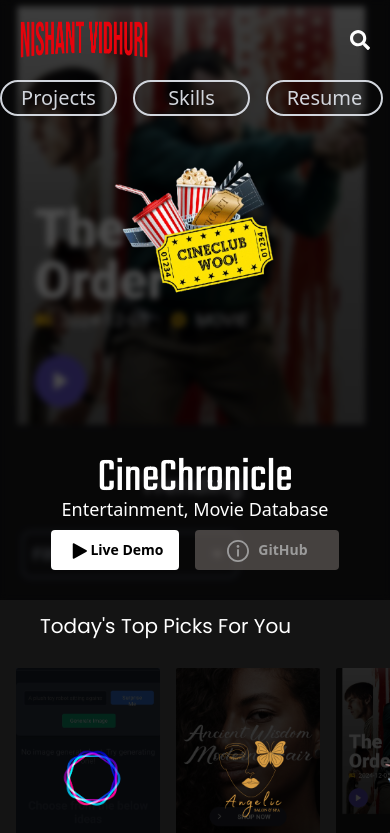
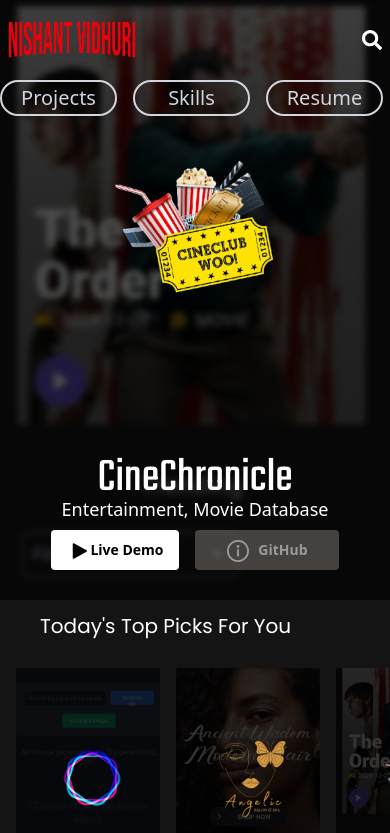
Before and after one commit to Nishantvidhuri/NishantPortfolio, a React (Vite) app: page /developer in a window 390 px wide. Shown: the top 833 px of the page. Built offline with nearby package versions, Linux system fonts and the light colour scheme.

Commit message:
modified:   src/components/Navbar.jsx

```diff
--- a/src/components/Navbar.jsx
+++ b/src/components/Navbar.jsx
@@ -47,7 +47,7 @@
 
   return (
     <div className={`fixed w-full top-0 left-0  transition-all duration-300 ${scrolled ? "bg-black shadow-lg" : "bg-transparent"} px-0 sm:px-6 py-3 z-50`}>
-      <div className="flex md:hidden justify-between items-center px-5 py-2">
+      <div className="flex md:hidden justify-between items-center px-2 py-2">
         <img className="w-32 h-10" src={Logo} alt="Logo" />
         <FaSearch className="text-white text-xl cursor-pointer" />
       </div>
```
